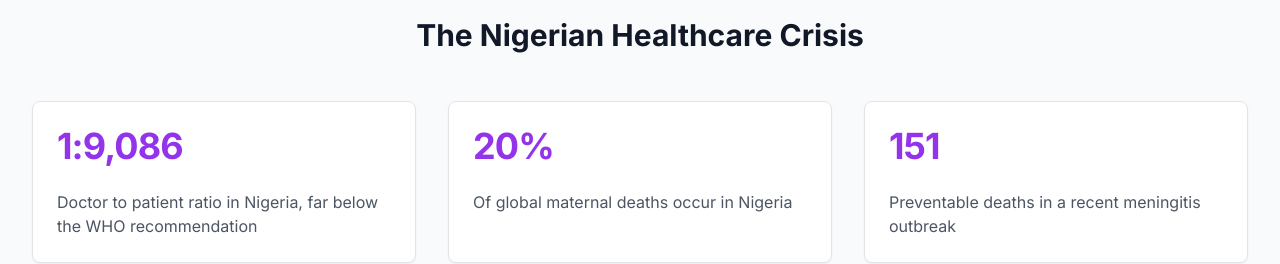
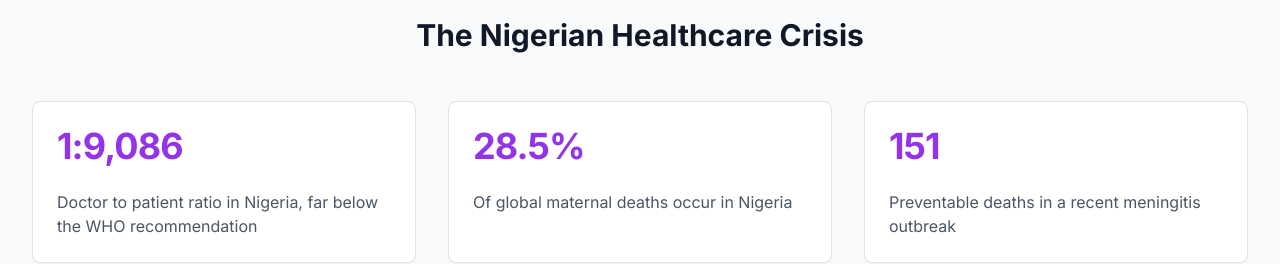
Before and after one commit to Heala-Health/HEALA-2, a React (Vite) app: page / in a window 1280 px wide. Shown: the part 2240-2504 px from the top of the page. Built offline with nearby package versions, Linux system fonts and the light colour scheme.

Commit message:
Update Index.tsx

```diff
--- a/src/pages/Index.tsx
+++ b/src/pages/Index.tsx
@@ -184,7 +184,7 @@ const Index = () => {
             </Card>
             <Card>
               <CardHeader>
-                <CardTitle className="text-4xl font-bold text-purple-600">20%</CardTitle>
+                <CardTitle className="text-4xl font-bold text-purple-600">28.5%</CardTitle>
               </CardHeader>
               <CardContent>
                 <p className="text-gray-600">Of global maternal deaths occur in Nigeria</p>
```
